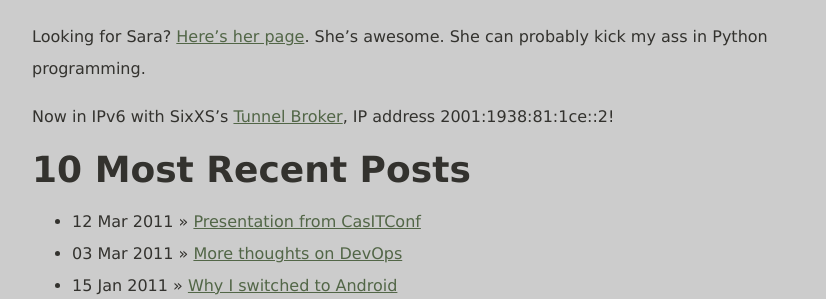
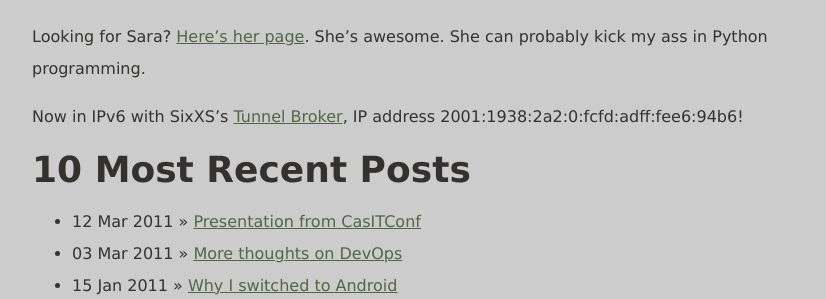
Before and after one commit to cparedes/redbluemagenta-new, a Jekyll site: the page built from index.markdown, in a window 1280 px wide. Shown: the part 735-1034 px from the top of the page, without its empty margins (208-1034 px from the left). Built offline with Jekyll 4.4.1, drawn with Linux system fonts in a browser that asks for light colours; Markdown is read by kramdown in place of the engine named in the settings; comment, search, counter and statistics services are not loaded.

Commit message:
Changed IP address

```diff
--- a/index.markdown
+++ b/index.markdown
@@ -17,7 +17,7 @@ advocacy for various technology related issues.
 Looking for Sara?  [Here's her page].  She's awesome.  She can probably kick
 my ass in Python programming.
 
-Now in IPv6 with SixXS's [Tunnel Broker](http://sixxs.net), IP address 2001:1938:81:1ce::2!
+Now in IPv6 with SixXS's [Tunnel Broker](http://sixxs.net), IP address 2001:1938:2a2:0:fcfd:adff:fee6:94b6!
 
 10 Most Recent Posts
 --------------------
```
